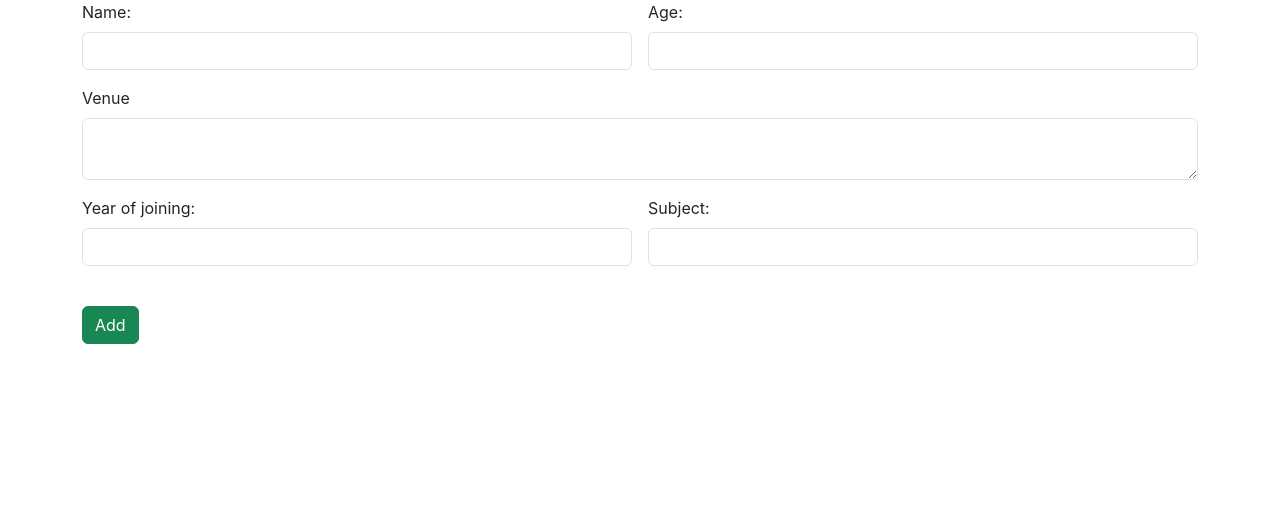
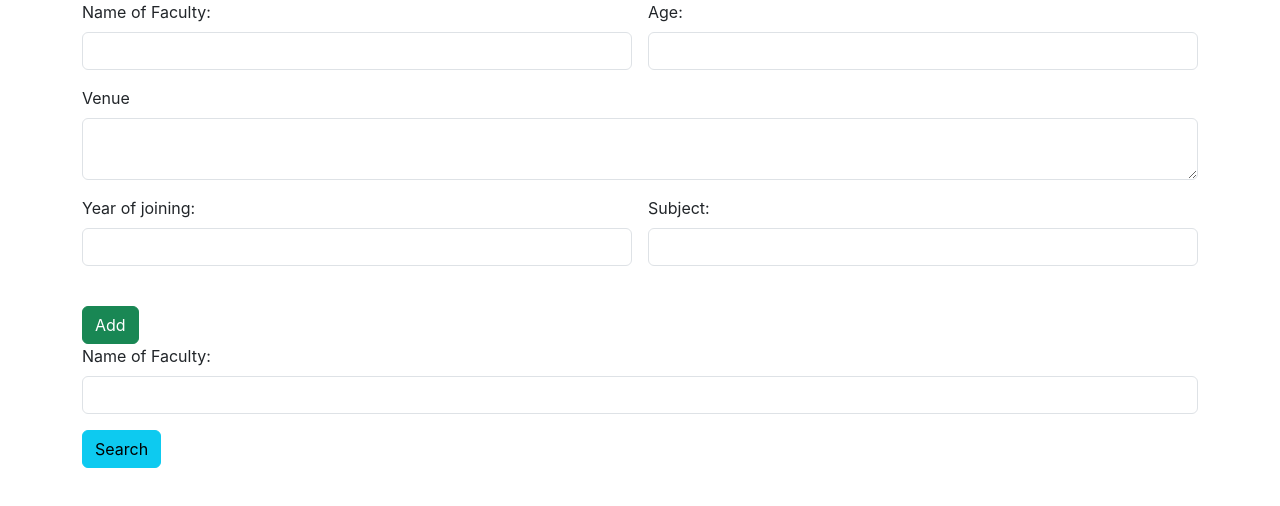
Before and after one commit to Anna-S-Paul/facultyFront, a React (Create React App) app: page / in a window 1280 px wide. Shown: the top 506 px of the page. Built offline with nearby package versions, Linux system fonts and the light colour scheme.

Commit message:
search done

```diff
--- a/src/App.js
+++ b/src/App.js
@@ -1,11 +1,13 @@
 import logo from './logo.svg';
 import './App.css';
 import AddFaculty from './components/AddFaculty';
+import SearchFaculty from './components/SearchFaculty';
 
 function App() {
   return (
     <div>
       <AddFaculty/>
+      <SearchFaculty/>
     </div>
   );
 }
--- a/src/components/AddFaculty.jsx
+++ b/src/components/AddFaculty.jsx
@@ -9,7 +9,7 @@
                     <div className="row g-3">
                         <div className="col col-12 col-sm-6 col-md-6 col-lg-6 col-xl-6 col-xxl-6">
 
-<label htmlFor="" className="form-label">Name:</label>
+<label htmlFor="" className="form-label">Name of Faculty:</label>
 <input type="text" className="form-control" />
 
                         </div>
--- a/src/components/SearchFaculty.jsx
+++ b/src/components/SearchFaculty.jsx
@@ -0,0 +1,25 @@
+import React from 'react'
+
+const SearchFaculty = () => {
+  return (
+    <div>
+        <div className="container">
+            <div className="row g-3">
+                <div className="col col-12 col-sm-12 col-md-12 col-lg-12 col-xl-12 col-xxl-12">
+
+<label htmlFor="" className="form-label">Name of Faculty:</label>
+<input type="text" className="form-control" />
+
+                </div>
+                <div className="col col-12 col-sm-12 col-md-12 col-lg-12 col-xl-12 col-xxl-12">
+
+<button className="btn btn-info">Search</button>
+
+                </div>
+            </div>
+        </div>
+    </div>
+  )
+}
+
+export default SearchFaculty
```
